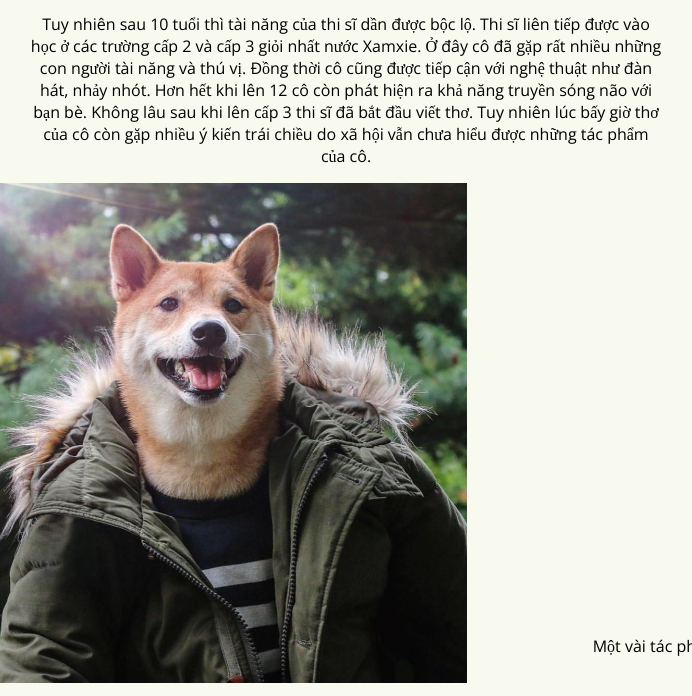
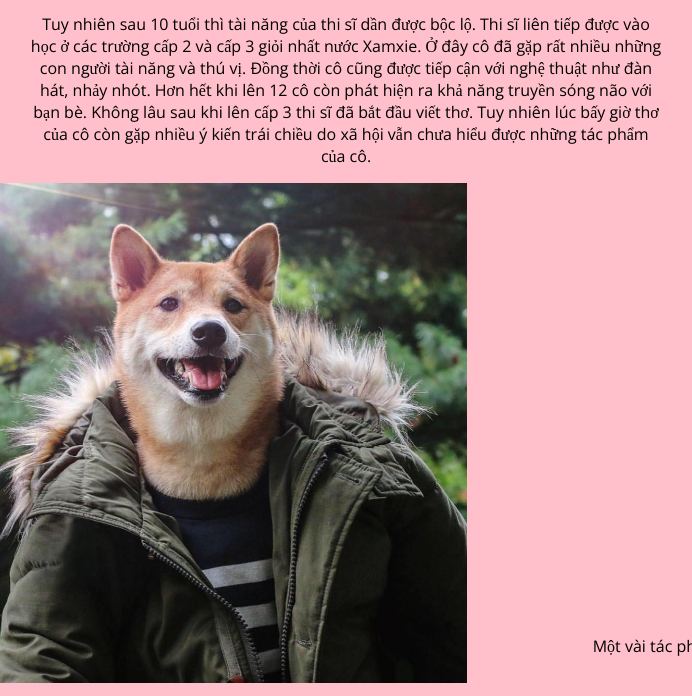
Before and after one commit to zoeybui/zoeybui.github.io, a plain HTML site: page index.html in a window 1280 px wide. Shown: the part 979-1675 px from the top of the page, without its empty margins (294-986 px from the left). Drawn offline with nearby package versions, Linux system fonts and the light colour scheme; a web font is replaced by a local one.

Commit message:
back change again

```diff
--- a/style.css
+++ b/style.css
@@ -72,5 +72,5 @@ h1 {
   display: inline-block;
 }
 body {
-  background-color: #f8f9ef;
+  background-color: pink;
 }
```
